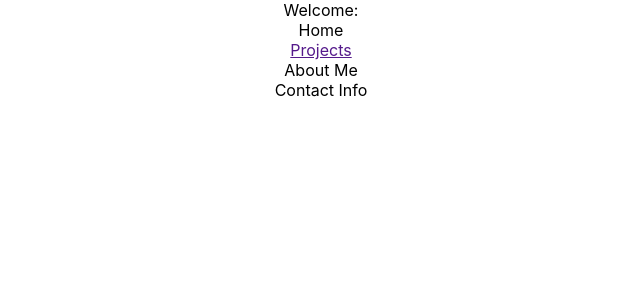
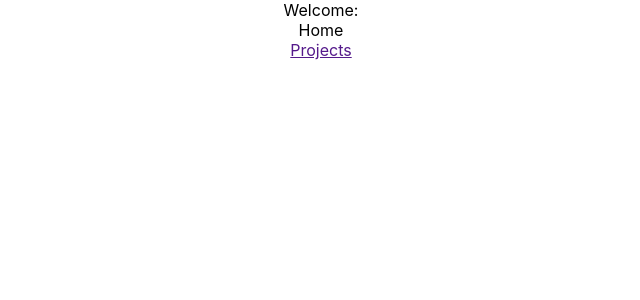
Before and after one commit to JoeliRosas20/joelirosas20.github.io, a React (Create React App) app: page / in a window 1280 px wide. Shown: the top 300 px of the page, without its empty margins (319-959 px from the left). Built offline with nearby package versions, Linux system fonts and the light colour scheme.

Commit message:
Put specific paths for each Route component

```diff
--- a/src/Site.js
+++ b/src/Site.js
@@ -10,8 +10,9 @@ function Site() {
         <Router>
             <Route path="/" component = {HomePage}/>
             <Link path="/MyProjects">Projects</Link>
-            <Route path="/" component = {AboutMe}/>
-            <Route path="/" component = {ContactInfo}/>
+            <Route path="/projects" component = {MyProjects}/>
+            <Route path="/about" component = {AboutMe}/>
+            <Route path="/contact" component = {ContactInfo}/>
         </Router>
     )
 }
```
